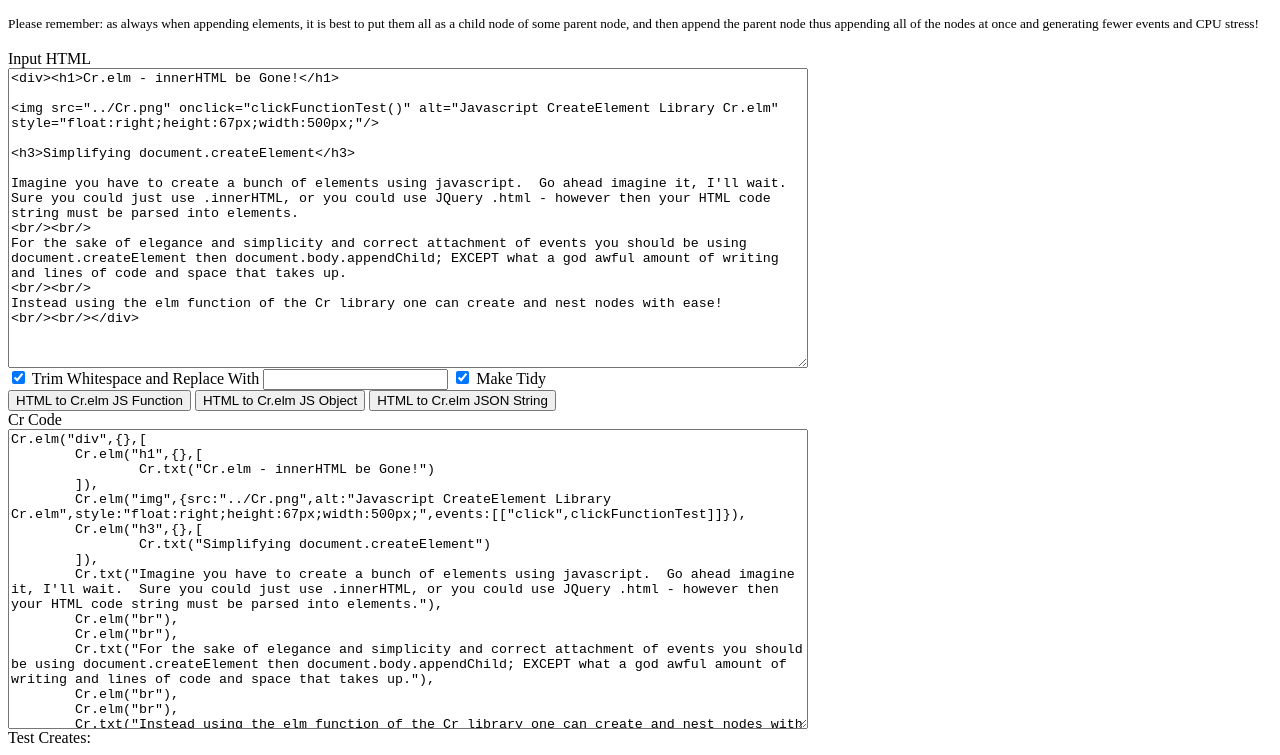
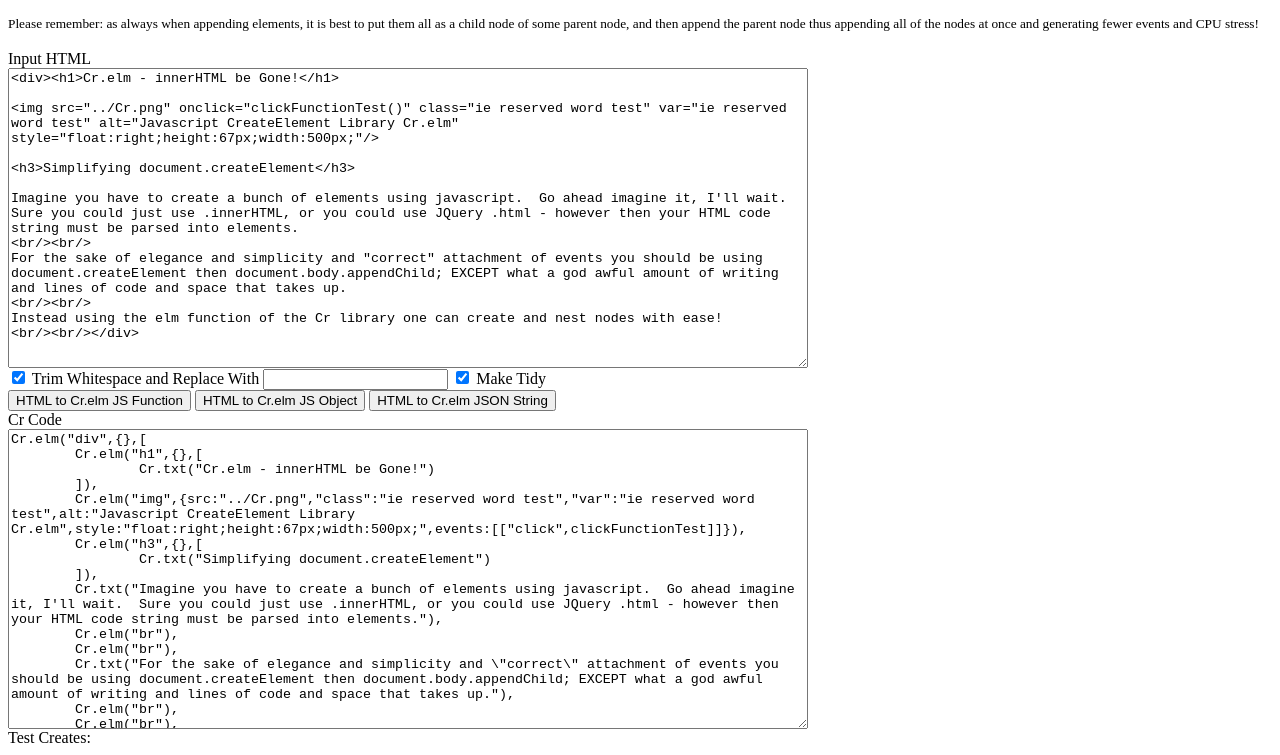
Before and after one commit to qufighter/Cr, a plain HTML site: page Cr-test.html in a window 1280 px wide. Shown: the part 33-788 px from the top of the page. Drawn offline with Linux system fonts and the light colour scheme.

Commit message:
reserved words bug, quotes bug, ie fixes

```diff
--- a/Cr-convert.js
+++ b/Cr-convert.js
@@ -58,6 +58,7 @@ Cr.nodeToCrJavascriptObject = function(node,oneline,removeWhitespace,whitespaceR
 	},node,oneline,removeWhitespace,whitespaceReplaceWith)
 };
 /* internal use only */
+Cr.__reservedWords = {"break":1,"else":1,"new":1,"var":1,"case":1,"finally":1,"return":1,"void":1,"catch":1,"for":1,"switch":1,"while":1,"continue":1,"function":1,"this":1,"with":1,"default":1,"if":1,"throw":1,"delete":1,"in":1,"try":1,"do":1,"instanceof":1,"typeof":1,"abstract":1,"enum":1,"int":1,"short":1,"boolean":1,"export":1,"interface":1,"static":1,"byte":1,"extends":1,"long":1,"super":1,"char":1,"final":1,"native":1,"synchronized":1,"class":1,"float":1,"package":1,"throws":1,"const":1,"goto":1,"private":1,"transient":1,"debugger":1,"implements":1,"protected":1,"volatile":1,"double":1,"import":1,"public":1,"null":1,"true":1,"false":1};
 Cr.__performConversionFromHTML = function(opt,html,oneline,removeWhitespace,whitespaceReplaceWith){
 	var dv=document.createElement('div');
 	dv.innerHTML=html;
@@ -102,17 +103,20 @@ Cr.__performConversionFromNodeChildren = function(opt,node,oneline,removeWhitesp
 			var indent='';
 			if(!oneline)for(var d=0;d<depth;d++) indent+=tab;
 			if(cn[i].nodeType == 1){
-				js+=indent+opt.e+'"'+cn[i].localName+'"';
+				js+=indent+opt.e+'"'+cn[i].nodeName.toLowerCase()+'"';
 				if(cn[i].attributes.length > 0 || cn[i].childNodes.length > 0 || depth==0){
 					js+=',{';
 					if(cn[i].attributes.length > 0){
 						var events='';
 						for( var a=0;a<cn[i].attributes.length;a++ ){
 							var artib=cn[i].attributes[a];
+							var origExtraQuotes=extraQuotes;
+							if(Cr.__reservedWords[artib.nodeName])extraQuotes='"';
 							if(artib.nodeName.substr(0,2)=='on'){
 								events+='["'+artib.nodeName.substr(2)+'",'+extraQuotes+artib.nodeValue.substr(0,artib.nodeValue.indexOf('('))+extraQuotes+']';
 							}else
 								js+=extraQuotes+artib.nodeName+extraQuotes+':"'+artib.nodeValue+'",';
+							extraQuotes=origExtraQuotes;
 						}
 						if(events.length > 0){
 							js+=extraQuotes+'events'+extraQuotes+':['+events+'],';
@@ -136,12 +140,15 @@ Cr.__performConversionFromNodeChildren = function(opt,node,oneline,removeWhitesp
 				var tx=cn[i].nodeValue;
 				if(removeWhitespace && tx !=' '){
 					tx=tx.replace(/^\s+|\s+$/g, whitespaceReplaceWith);
+					tx=tx.replace(/\n/g,'').replace(/\r/g,'');
 				}else
 					tx=tx.replace(/\n/g,quo_newline).replace(/\r/g,'');
 
 				tx=tx.replace(/\t/g,quo_tabs);
 
 				tx=tx.replace(/\\/g,esc);
+
+				tx=tx.replace(/"/g,esc+'"');
 
 				if(tx.length > 0)
 					js+=indent+opt.t+'"'+tx+'"'+opt.n+','+newline;
--- a/Cr-test.html
+++ b/Cr-test.html
@@ -68,13 +68,13 @@ textarea{width:800px;height:300px;}
 	Input HTML<br/>
 		<textarea onmouseover="this.select()" id="toConvert">&lt;div&gt;&lt;h1&gt;Cr.elm - innerHTML be Gone!&lt;/h1&gt;
 
-&lt;img src="../Cr.png" onclick="clickFunctionTest()" alt="Javascript CreateElement Library Cr.elm" style="float:right;height:67px;width:500px;"/&gt;
+&lt;img src="../Cr.png" onclick="clickFunctionTest()" class="ie reserved word test" var="ie reserved word test" alt="Javascript CreateElement Library Cr.elm" style="float:right;height:67px;width:500px;"/&gt;
 
 &lt;h3&gt;Simplifying document.createElement&lt;/h3&gt;
 
 Imagine you have to create a bunch of elements using javascript.  Go ahead imagine it, I'll wait.  Sure you could just use .innerHTML, or you could use JQuery .html - however then your HTML code string must be parsed into elements.
 &lt;br/&gt;&lt;br/&gt;
-For the sake of elegance and simplicity and correct attachment of events you should be using document.createElement then document.body.appendChild; EXCEPT what a god awful amount of writing and lines of code and space that takes up.
+For the sake of elegance and simplicity and "correct" attachment of events you should be using document.createElement then document.body.appendChild; EXCEPT what a god awful amount of writing and lines of code and space that takes up.
 &lt;br/&gt;&lt;br/&gt;
 Instead using the elm function of the Cr library one can create and nest nodes with ease!
 &lt;br/&gt;&lt;br/&gt;&lt;/div&gt;</textarea>
```
